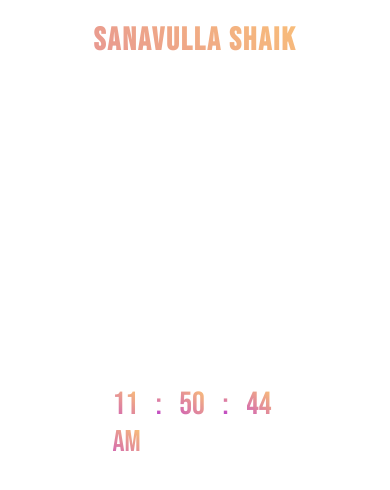
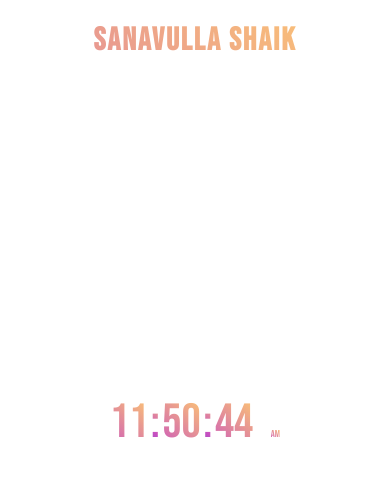
Before and after one commit to shaik849/clocks, a plain HTML site: page index.html in a window 390 px wide. Drawn offline with Linux system fonts and the light colour scheme.

Commit message:
Update index.html

```diff
--- a/index.html
+++ b/index.html
@@ -59,12 +59,13 @@ h1{
                 }
             }
       @media(max-width: 600px){
-                .hour,.min,.sec,.type,.h{
-                    font-size: 2rem;
+       .hour,.min,.sec,.h{
+                    margin-left:0;
+                    font-size: 3rem;
                 }
-          .type {
-    font-size: 30px;
-}
+                .type{
+                    font-size: 10px;
+                }
             }
 </style>
 
```
